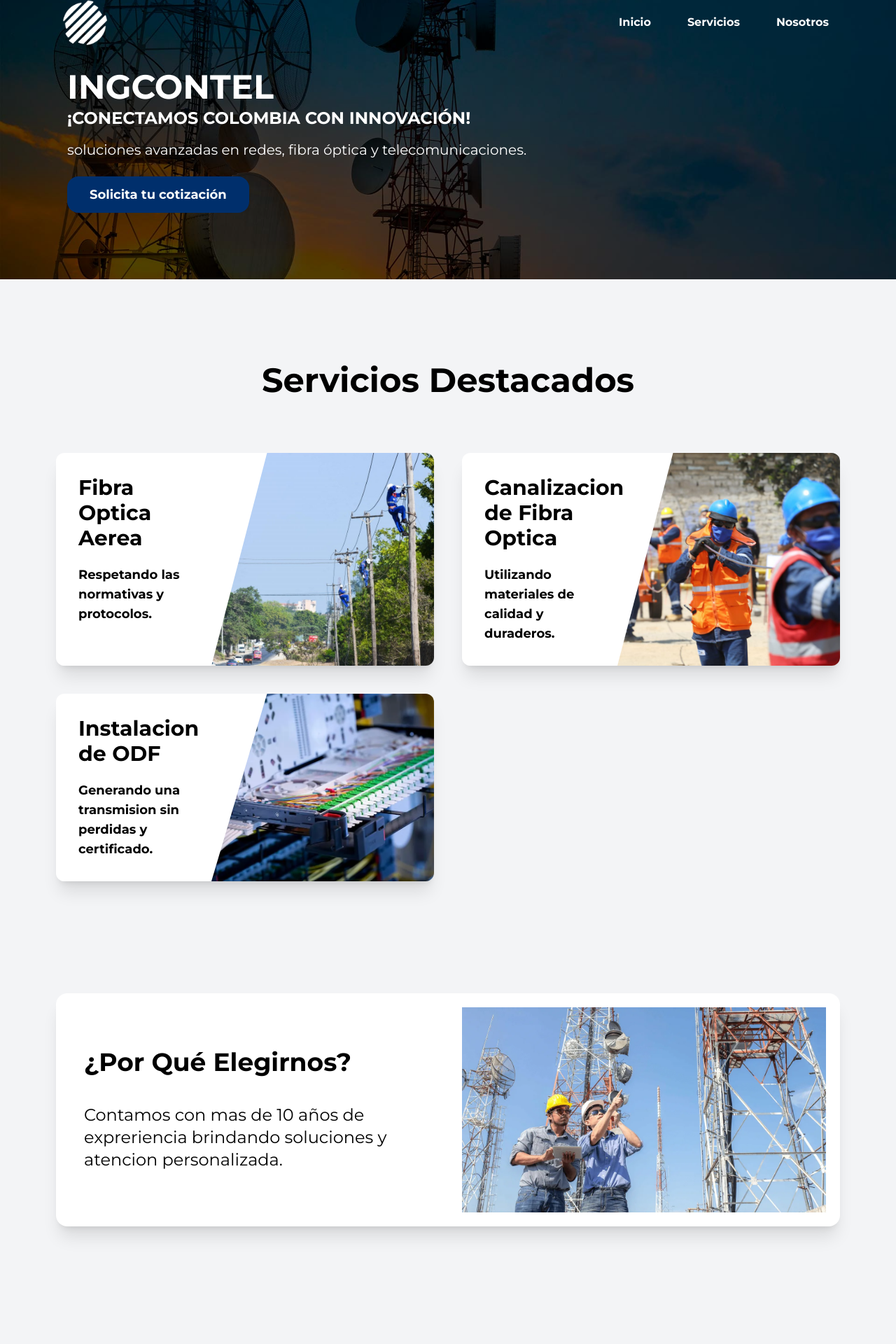
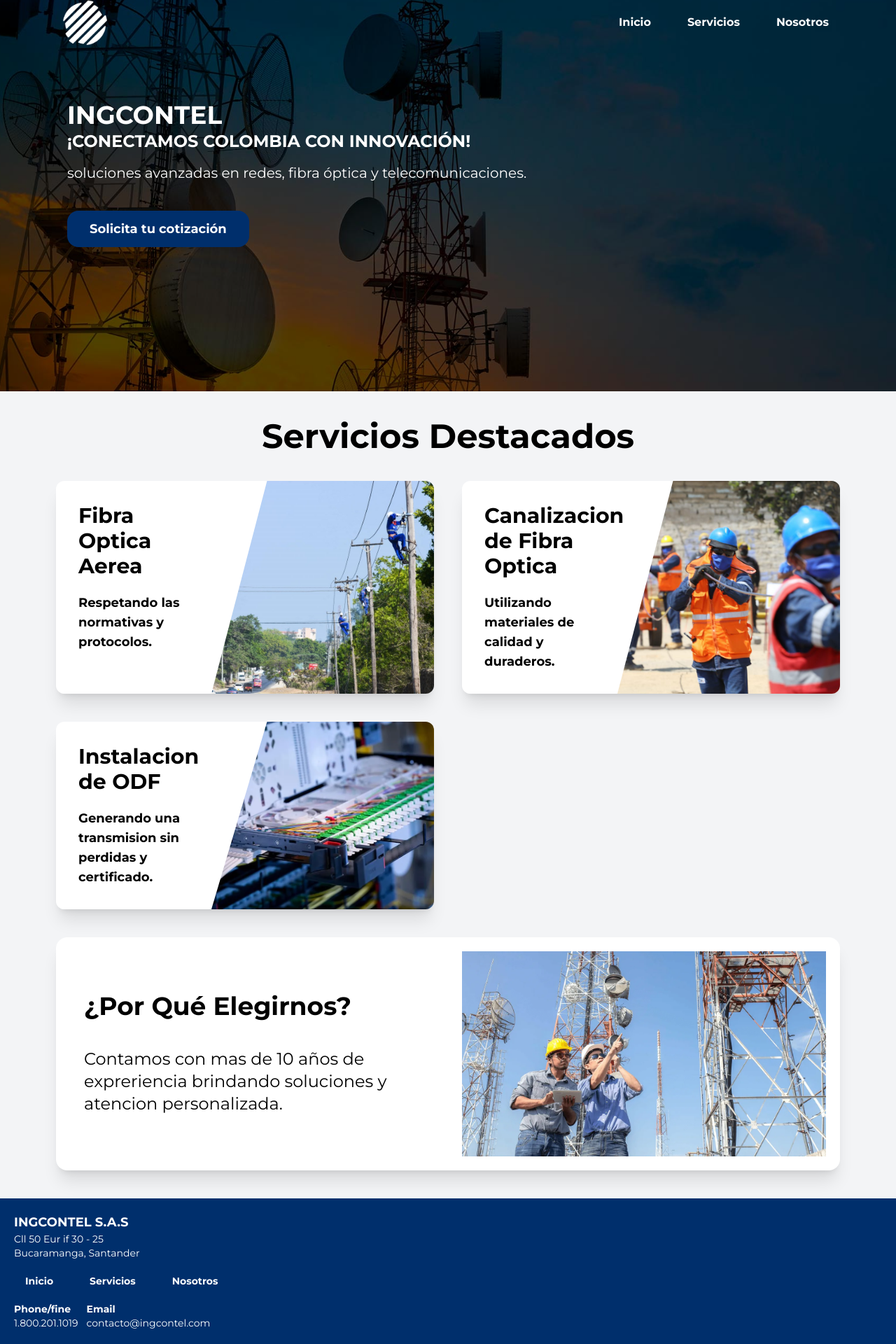
Before and after one commit to Tsuna21182/ingcontel, a Next.js app: page /dashboard in a window 1280 px wide. Shown: the part 81-2001 px from the top of the page at 70% size. Before the commit the page ends 1913 px from the top, so only its background shows below. Built offline with nearby package versions, Linux system fonts and the light colour scheme.

Commit message:
correciones tamaños animaciones creacion footer

```diff
--- a/package.json
+++ b/package.json
@@ -11,6 +11,7 @@
   "dependencies": {
     "@heroicons/react": "^2.2.0",
     "clsx": "^2.1.1",
+    "framer-motion": "^12.18.1",
     "next": "15.3.4",
     "react": "^19.0.0",
     "react-dom": "^19.0.0"
--- a/src/app/components/Card.tsx
+++ b/src/app/components/Card.tsx
@@ -1,6 +1,7 @@
 "use client";
-import { useEffect, useState } from "react";
+import { useRef } from "react";
 import Image from "next/image";
+import { motion, useInView } from "framer-motion";
 
 type CardProps = {
   datos: {
@@ -10,39 +11,46 @@ type CardProps = {
   }[];
 };
 
-function Card({ datos }: CardProps) {
-  const [visible, setVisible] = useState(false);
-
-  useEffect(() => {
-    const timeout = setTimeout(() => setVisible(true), 100);
-    return () => clearTimeout(timeout);
-  }, []);
-
+export default function Card({ datos }: CardProps) {
   return (
     <div className="grid lg:grid-cols-2 2xl:grid-cols-3 gap-10">
       {datos.map((dato) => (
-        <div
-          key={dato.title}
+        <CardItem key={dato.title} dato={dato} />
+      ))}
+    </div>
+  );
+}
+
+function CardItem({
+  dato,
+}: {
+  dato: { src: string; title: string; description: string };
+}) {
+  const ref = useRef(null);
+  const isInView = useInView(ref, { margin: "-5% 0px -5% 0px", once: false });
+
+  return (
+    <motion.div
+      ref={ref}
+      initial={{ opacity: 0, y: 100 }}
+      animate={isInView ? { opacity: 1, y: 0 } : { opacity: 0, y: 100 }}
+      transition={{ duration: 0.8, ease: "easeInOut" }}
       className="grid md:grid-cols-2 overflow-hidden shadow-xl rounded-xl"
     >
       <div
-            className={`bg-white p-5 md:p-8 transition-all duration-1000 ease-in-out md:-mr-[3rem] md-clipLeft ${
-              visible
-                ? "opacity-100 translate-x-0"
-                : "opacity-0 -translate-x-10"
+        className={`bg-white p-5 md:p-8 transition-all duration-700 ease-in-out md:-mr-[3rem] md-clipLeft ${
+          isInView ? "opacity-100 translate-x-0" : "opacity-0 -translate-x-10"
         }`}
       >
-            <h3 className="text-2xl xl:text-3xl font-bold lg:w-45">
-              {dato.title}
-            </h3>
+        <h3 className="text-2xl xl:text-3xl font-bold lg:w-45">{dato.title}</h3>
         <p className="font-semibold text-sm lg:text-lg mt-5 md:w-40">
           {dato.description}
         </p>
       </div>
 
       <div
-            className={`transition-all duration-1000 ease-in-out md:-ml-[3rem] md-clipRight ${
-              visible ? "opacity-100 translate-x-0" : "opacity-0 translate-x-10"
+        className={`transition-all duration-700 ease-in-out md:-ml-[3rem] md-clipRight ${
+          isInView ? "opacity-100 translate-x-0" : "opacity-0 translate-x-10"
         }`}
       >
         <Image
@@ -51,12 +59,9 @@ function Card({ datos }: CardProps) {
           width={1080}
           height={720}
           className="h-full object-cover w-full"
+          sizes="(max-width: 768px) 100vw, 50vw"
         />
       </div>
-        </div>
-      ))}
-    </div>
+    </motion.div>
   );
 }
-
-export default Card;
--- /dev/null
+++ b/src/app/components/Footer.tsx
@@ -0,0 +1,34 @@
+import NavBar from "./NavBar";
+
+function Footer() {
+  const navLinks = [
+    { href: "/", label: "Inicio" },
+    { href: "/servicios", label: "Servicios" },
+    { href: "/nosotros", label: "Nosotros" },
+  ];
+
+  return (
+    <footer className="bg-AzulCorporativo p-5 text-white">
+      <div className="text-sm">
+        <h3 className="font-bold uppercase text-lg">ingcontel s.a.s</h3>
+        <p>Cll 50 Eur if 30 - 25</p>
+        <p>Bucaramanga, Santander</p>
+      </div>
+      <div>
+        <NavBar links={navLinks} className={"flex-row text-sm my-3"} />
+      </div>
+      <div className="flex gap-3 text-sm">
+        <div>
+          <p className="font-semibold">Phone/fine</p>
+          <p>1.800.201.1019</p>
+        </div>
+        <div>
+          <p className="font-semibold">Email</p>
+          <p>contacto@ingcontel.com</p>
+        </div>
+      </div>
+    </footer>
+  );
+}
+
+export default Footer;
--- a/src/app/components/Header.tsx
+++ b/src/app/components/Header.tsx
@@ -24,6 +24,7 @@ export default function Header() {
           width={201}
           height={167}
           className="w-10 md:w-20"
+          sizes="(max-width: 768px) 100vw, 50vw"
         />
 
         {/* Botón y menú */}
--- a/src/app/dashboard/page.tsx
+++ b/src/app/dashboard/page.tsx
@@ -4,6 +4,7 @@ import Image from "next/image";
 import BtnPrincipal from "../components/BtnPrincipal";
 import ServiciosDestacados from "./secciones/ServiciosDestacados";
 import Elegirnos from "./secciones/Elegirnos";
+
 import { useState, useEffect } from "react";
 
 function DashboarPage() {
@@ -16,34 +17,35 @@ function DashboarPage() {
 
   return (
     <>
-      <section className="relative h-[60vh] w-full overflow-hidden">
+      <section className="relative h-[60vh] md:h-[30rem] lg:h-[40rem] w-full overflow-hidden">
         <Image
           src="/image/redes-telecomunicaciones-dominion.jpg"
           alt="Imagen Hero"
           fill
           priority
           className="object-cover object-center"
+          sizes="(max-width: 768px) 100vw, 50vw"
         />
 
         <div className="absolute inset-0 bg-black/50 z-0"></div>
 
         <div
-          className={`relative z-10 flex flex-col justify-center h-full px-6 md:px-24 max-w-4xl text-white transition-all duration-1000 mt-10 ${
+          className={`relative z-10 flex flex-col justify-center h-full  px-6 md:px-24 max-w-4xl text-white transition-all duration-1000 mt-5 ${
             mostrar ? " translate-x-0" : " translate-x-full"
           }`}
         >
           <h1
-            className={`text-4xl md:text-5xl font-bold uppercase leading-tight transition-all duration-1000 `}
+            className={`text-3xl md:text-4xl font-bold uppercase leading-tight transition-all duration-1000 `}
           >
             ingcontel
           </h1>
-          <h2 className="text-4xl md:text-2xl font-bold uppercase leading-tight">
+          <h2 className="text-xl md:text-2xl font-bold uppercase leading-tight">
             ¡Conectamos Colombia con Innovación!
           </h2>
-          <p className="text-lg md:text-xl font-light mt-4 lowercase">
+          <p className="text-lg md:text-xl font-light my-4 lowercase">
             Soluciones avanzadas en redes, fibra óptica y telecomunicaciones.
           </p>
-          <div className="mt-6">
+          <div className="my-6">
             <BtnPrincipal name={"Solicita tu cotización"} />
           </div>
         </div>
--- a/src/app/dashboard/secciones/Elegirnos.tsx
+++ b/src/app/dashboard/secciones/Elegirnos.tsx
@@ -1,8 +1,18 @@
 import Image from "next/image";
+import { motion, useInView } from "framer-motion";
+import { useRef } from "react";
 
 function Elegirnos() {
+  const ref = useRef(null);
+  const isInView = useInView(ref, { margin: "-5% 0px -5% 0px" });
   return (
-    <section className="grid md:grid-cols-2 md:items-center m-10 md:m-20 bg-Blanco rounded-2xl shadow-xl">
+    <motion.section
+      ref={ref}
+      initial={{ opacity: 0, y: 100 }}
+      animate={isInView ? { opacity: 1, y: 0 } : { opacity: 0, y: 100 }}
+      transition={{ duration: 1, ease: "easeInOut" }}
+      className="grid md:grid-cols-2 md:items-center m-10 md:mx-20 mt-0 bg-Blanco rounded-2xl shadow-xl"
+    >
       <div className="p-10 flex flex-col">
         <h3 className="text-2xl md:text-4xl font-bold">¿Por Qué Elegirnos?</h3>
         <p className="mt-10 text-xl md:text-2xl">
@@ -17,9 +27,10 @@ function Elegirnos() {
           width={1280}
           height={720}
           className="md:p-5 rounded-b-2xl"
+          sizes="(max-width: 768px) 100vw, 50vw"
         />
       </div>
-    </section>
+    </motion.section>
   );
 }
 
--- a/src/app/dashboard/secciones/ServiciosDestacados.tsx
+++ b/src/app/dashboard/secciones/ServiciosDestacados.tsx
@@ -1,6 +1,11 @@
 import Card from "@/app/components/Card";
+import { motion, useInView } from "framer-motion";
+import { useRef } from "react";
 
 function ServiciosDestacados() {
+  const ref = useRef(null);
+  const isInView = useInView(ref, { margin: "-5% 0px -5% 0px" });
+
   const serviciosDestacados = [
     {
       src: "/image/tendido-aereo.jpg",
@@ -20,12 +25,18 @@ function ServiciosDestacados() {
   ];
 
   return (
-    <section className="flex flex-col gap-5 p-10 md:p-20">
-      <h2 className="text-3xl md:text-5xl font-bold mb-15 text-center">
+    <motion.section
+      ref={ref}
+      initial={{ opacity: 0, y: 100 }}
+      animate={isInView ? { opacity: 1, y: 0 } : { opacity: 0, y: 100 }}
+      transition={{ duration: 0.8, ease: "easeInOut" }}
+      className="flex flex-col gap-5 px-10 md:px-20"
+    >
+      <h2 className="text-3xl md:text-5xl font-bold mb-5 text-center">
         Servicios Destacados
       </h2>
       <Card datos={serviciosDestacados} />
-    </section>
+    </motion.section>
   );
 }
 
--- a/src/app/globals.css
+++ b/src/app/globals.css
@@ -7,6 +7,8 @@
   --color-Blanco: #ffffff;
   --color-GrisOscuro: #1a1a1a; /* texto principal */
   --color-GrisClaro: #a5a5a5; /* testo secundario o de apoyo */
+
+  /* animaciones */
 }
 
 @media (min-width: 768px) {
--- a/src/app/layout.tsx
+++ b/src/app/layout.tsx
@@ -3,6 +3,7 @@
 import { Montserrat } from "next/font/google";
 import "./globals.css";
 import Header from "./components/Header";
+import Footer from "./components/Footer";
 
 const montserrat = Montserrat({
   subsets: ["latin"],
@@ -17,10 +18,11 @@ export default function RootLayout({
   return (
     <html lang="en">
       <body
-        className={`${montserrat.className} antialiased relative bg-gray-100`}
+        className={`${montserrat.className} antialiased relative bg-gray-100 `}
       >
         <Header />
         <main>{children}</main>
+        <Footer />
       </body>
     </html>
   );
```
Also changed, not shown: 1 other file (tests, documents, lock files or other folders). Lines whose indentation alone changed are shown as unchanged.
